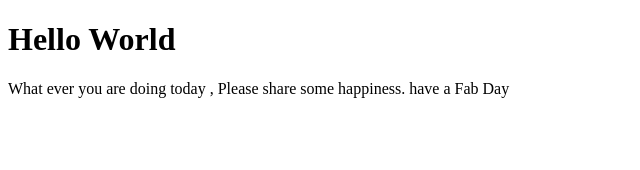
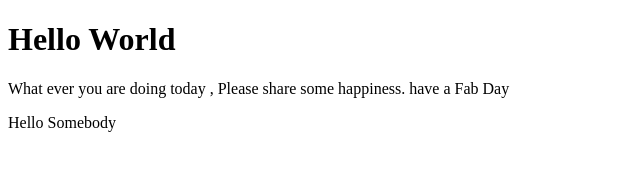
Before and after one commit to okenyi24/project-a, a plain HTML site: page index.html in a window 1280 px wide. Shown: the whole page, without its empty margins (0-640 px from the left). Drawn offline with Linux system fonts and the light colour scheme.

Commit message:
comm2 031524_2228

```diff
--- a/index.html
+++ b/index.html
@@ -7,5 +7,6 @@
 	<body>
 		<h1> Hello World</h1>
 		<p> What ever you are doing today , Please share some happiness. have a Fab Day </P>
+		<p> Hello Somebody</p>
 	</body>
 </html>
```
